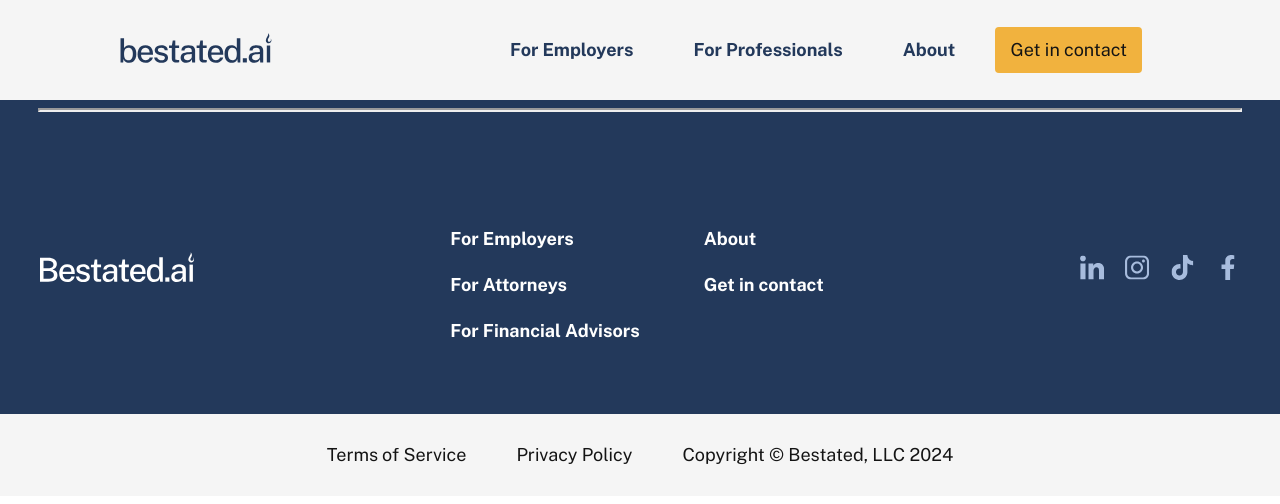
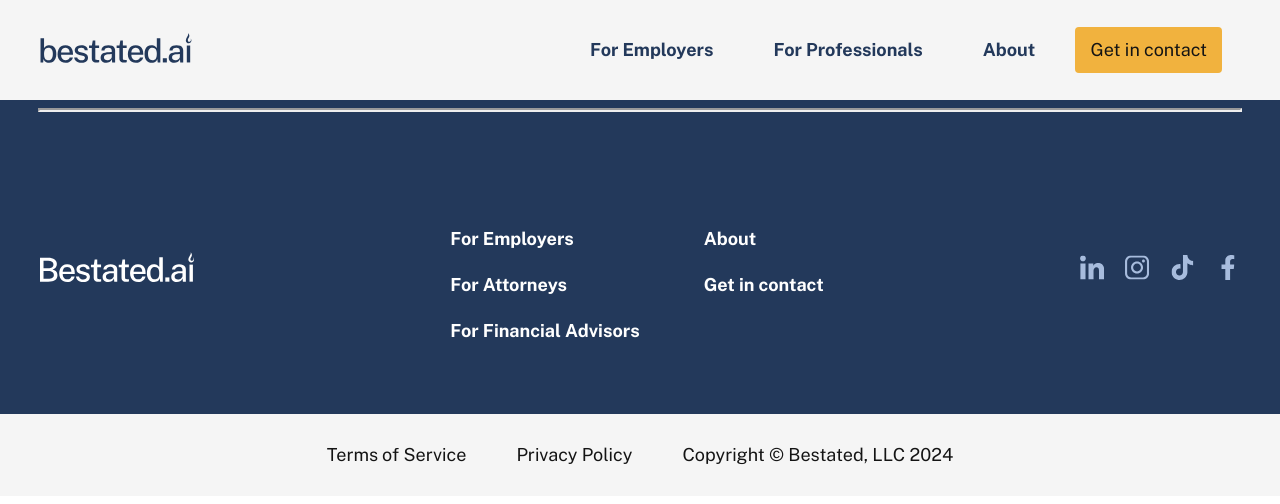
Before and after one commit to chenathy/bestated-ai, a React app: page /besated-org in a window 1280 px wide. Shown: the top 504 px of the page. Built offline with nearby package versions, Linux system fonts and the light colour scheme.

Commit message:
fixed header layout desktop

```diff
--- a/src/components/Header/Header.css
+++ b/src/components/Header/Header.css
@@ -7,6 +7,8 @@
 .navbar-container {
     width: 100vw;
     background-color: var(--gray-10);
+    display: flex;
+    justify-content: center;
 }
 
 /* Desktop styles */
@@ -18,17 +20,15 @@
         position: relative;
         justify-content: space-between;
         height: 100px;
-        width: 100vw;
+        width: 1200px;
     }
 
     .navbar .logo {
         width: 152.14px;
         height: 30px;
-        margin-left: 120px;
     }
 
     .navbar .ul {
-        margin-right: 120px;
         max-width: 670px;
         max-height: 50px;
         width: 100%;
@@ -75,7 +75,8 @@
         width: 257px;
         height: 116px;
         position: absolute;
-        left: 60%;
+        top: 100px;
+        left: 57%;
         border-radius: 4px;
         box-shadow: 0px 4px 4px -4px #0C0C0D0D;
         box-shadow: 0px 16px 32px -4px #0C0C0D1A;
@@ -118,7 +119,7 @@
     .navbar .logo {
         width: 101.43px;
         height: 20px;
-        color: #23395B;
+        color: var(--navy);
     }
 
     .hamburger {
@@ -172,7 +173,7 @@
         text-align: end;
         text-decoration: none;
         display: block;
-        color: #23395B;
+        color: var(--navy);
     }
 
     .dropdown li:active {
```
